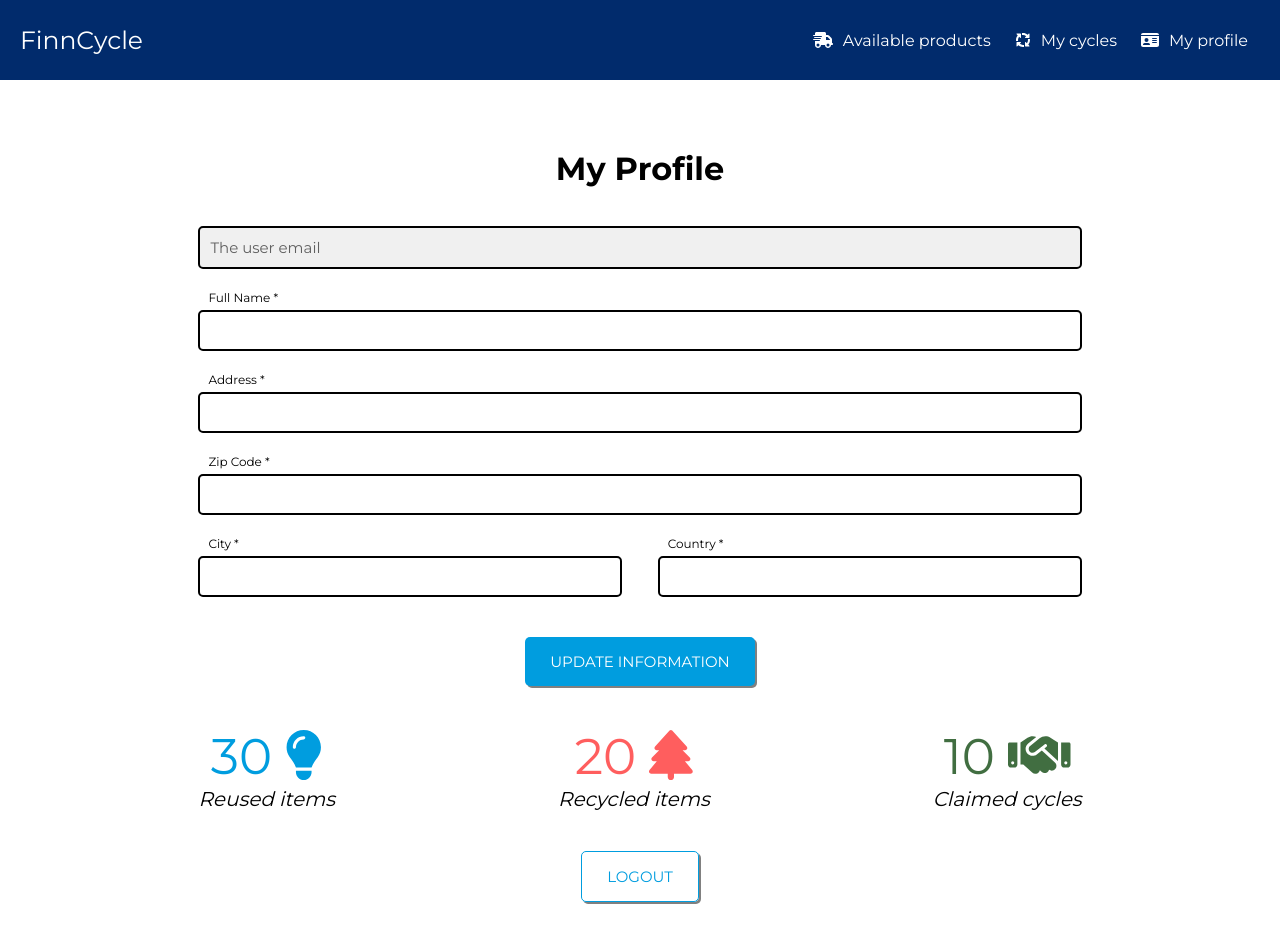
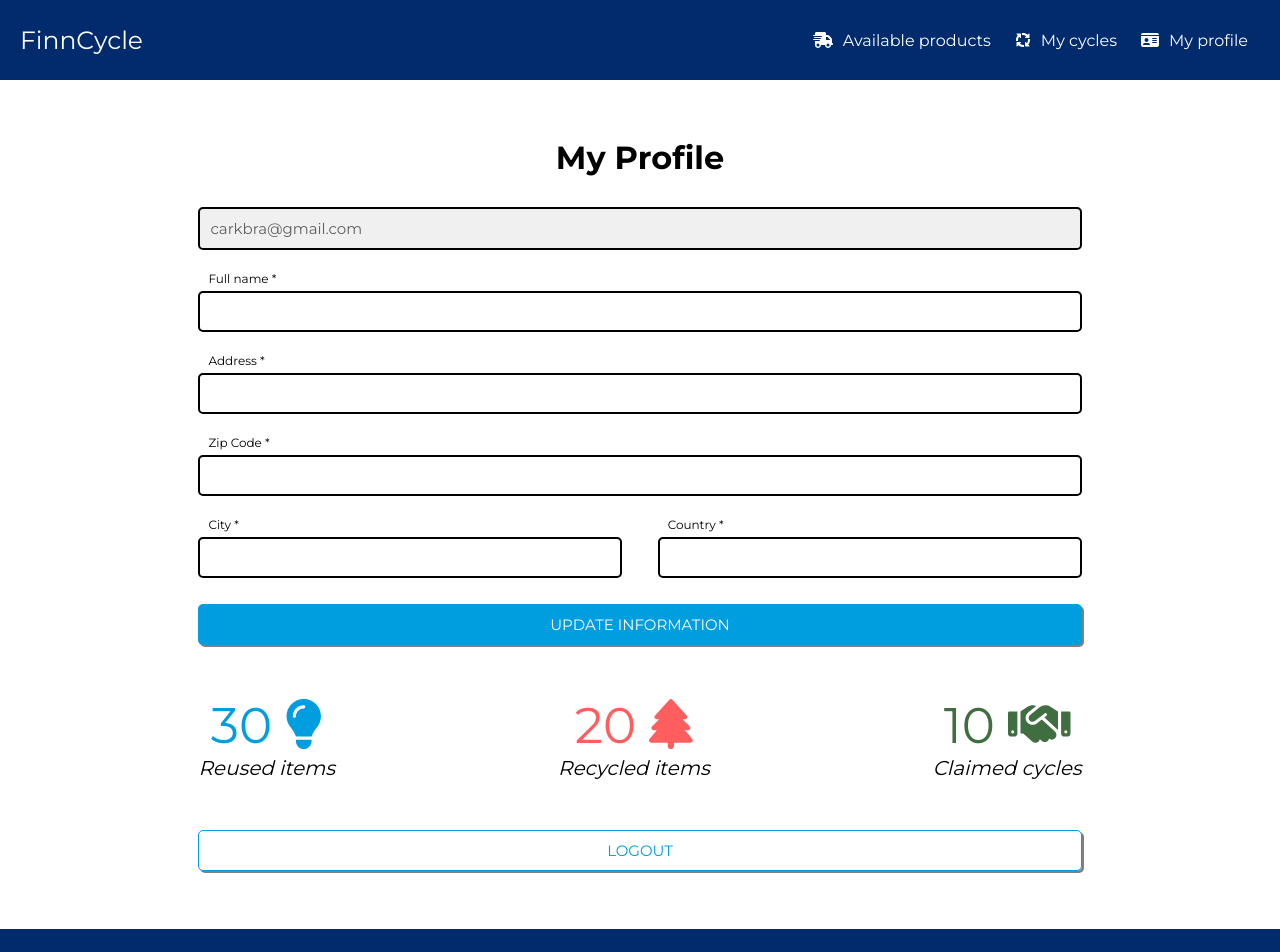
Before and after one commit to carlotacb/finncycle, a Next.js app in the folder client/finncycle/: page /my-profile in a window 1280 px wide. Shown: the top 952 px of the page. Built offline with nearby package versions, Linux system fonts and the light colour scheme.

Commit message:
refactor

```diff
--- /dev/null
+++ b/client/finncycle/src/components/generic-components/InputGroup.tsx
@@ -0,0 +1,86 @@
+import styled from "styled-components";
+import {BaseSyntheticEvent} from "react";
+
+interface InputGroupProps {
+  readonly label?: string;
+  readonly required?: boolean;
+  readonly id?: string;
+  readonly type?: string;
+  readonly value: string;
+  readonly onInputChange?: (event: BaseSyntheticEvent) => void;
+  readonly editable?: boolean;
+  readonly small?: boolean;
+}
+
+const Container = styled.div<{small?: boolean}>`
+  width: 80%;
+  display: flex;
+  flex-direction: column;
+  margin: 0 0 16px;
+
+  ${(props) => props.small && `
+    width: 48%
+  `}
+`;
+
+const Caption = styled.label`
+  padding: 5px 10px;
+  font-size: 12px;
+`;
+
+const InputField = styled.input`
+  padding: 10px;
+  font-size: 15px;
+  border: solid 2px black;
+  border-radius: 5px;
+  width: 100%;
+`;
+
+const NotEditableInputField = styled.div`
+  padding: 10px;
+  font-size: 15px;
+  border: solid 2px black;
+  border-radius: 5px;
+  background-color: rgba(217, 217, 217, 0.4);;
+  width: 100%;
+  color: #606060;
+`;
+
+export default function InputGroup(props: InputGroupProps) {
+  const {
+    label,
+    required,
+    id,
+    onInputChange,
+    type,
+    editable,
+    value,
+    small
+  } = props;
+
+  return (
+      <Container small={small}>
+      {editable ?
+        <>
+          <Caption htmlFor={id}>
+            {label}
+            {' '}
+            {required ? '*' : null}
+          </Caption>
+          <InputField
+            id={id}
+            onChange={onInputChange}
+            type={type}
+            value={value}
+            name={id}
+            required={required}
+          />
+        </>
+        :
+        <NotEditableInputField>
+          {value}
+        </NotEditableInputField>
+      }
+    </Container>
+  )
+}
--- a/client/finncycle/src/components/generic-components/ProductCard.tsx
+++ b/client/finncycle/src/components/generic-components/ProductCard.tsx
@@ -1,5 +1,4 @@
-import {StyledButton} from "../general-styled-components";
-import {IconDefinition} from "@fortawesome/free-solid-svg-icons";
+import {StyledButton} from "./general-styled-components";
 import styled from "styled-components";
 import {ReactElement} from "react";
 
--- a/client/finncycle/src/components/general-styled-components.tsx
+++ b/client/finncycle/src/components/generic-components/general-styled-components.tsx
@@ -1,5 +1,5 @@
 import styled from "styled-components";
-import {colors} from "../constants/global-styles";
+import {colors} from "../../constants/global-styles";
 
 export const StyledButton = styled.button<{solid?: boolean; outline?: boolean}>`
   padding: 10px 20px;
@@ -52,3 +52,14 @@ export const StyledButton = styled.button<{solid?: boolean; outline?: boolean}>`
   `}
   }
 `;
+
+export const H1 = styled.h1`
+  font-size: 2em;
+  margin-top: 10px;
+  margin-bottom: 30px;
+
+  @media(max-width: 768px) {
+    font-size: 1.5em;
+    margin-bottom: 20px;
+  }
+`;
--- a/client/finncycle/src/pages/available-products/index.tsx
+++ b/client/finncycle/src/pages/available-products/index.tsx
@@ -3,6 +3,7 @@ import Head from "next/head";
 import { faRecycle, faInfo } from "@fortawesome/free-solid-svg-icons";
 import ProductCard from "../../components/generic-components/ProductCard";
 import {FontAwesomeIcon} from "@fortawesome/react-fontawesome";
+import {H1} from "../../components/generic-components/general-styled-components";
 
 const Container = styled.div`
   display: flex;
@@ -19,6 +20,7 @@ export default function AvailableProducts() {
         <title>Finncycle</title>
       </Head>
       <Container>
+        <H1>Second Life Wait List</H1>
         <ProductCard
           productName="Product Name"
           solidButton
--- a/client/finncycle/src/pages/my-profile/index.tsx
+++ b/client/finncycle/src/pages/my-profile/index.tsx
@@ -4,6 +4,8 @@ import {colors} from "../../constants/global-styles";
 import { FontAwesomeIcon } from '@fortawesome/react-fontawesome'
 import { faLightbulb, faTree, faHandshake } from "@fortawesome/free-solid-svg-icons";
 import Head from "next/head";
+import {H1, StyledButton} from "../../components/generic-components/general-styled-components";
+import InputGroup from "../../components/generic-components/InputGroup";
 
 
 const Container = styled.div`
@@ -13,90 +15,27 @@ const Container = styled.div`
   padding: 4%;
 `;
 
-const NotInputField = styled.div`
-  padding: 10px;
-  font-size: 15px;
-  border: solid 2px black;
-  border-radius: 5px;
-  background-color: rgba(217, 217, 217, 0.4);;
-  width: 100%;
-  color: #606060;
-`;
-
-const InputField = styled.input`
-  padding: 10px;
-  font-size: 15px;
-  border: solid 2px black;
-  border-radius: 5px;
-  width: 100%;
-`;
-
-const InputGroup = styled.div`
-  width: 80%;
-  display: flex;
-  flex-direction: column;
-  margin: 16px 0 0;
-`;
-
-const Caption = styled.label`
-  padding: 5px 10px;
-  font-size: 12px;
-`;
-
 const DoubleInputGroup = styled.div`
   display: flex;
   justify-content: space-between;
   width: 80%;
 `;
 
-const SmallInputGroup = styled.div`
-  width: 48%;
-  display: flex;
-  flex-direction: column;
-  margin: 16px 0 0;
-`;
+const UpdateButton = styled(StyledButton)`
+  margin: 10px 10px 50px;
+  width: 80%;
 
-const SubmitButton = styled.button`
-  padding: 15px 25px;
-  margin: 40px 10px;
-  border: 0;
-  border-radius: 5px;
-  font-size: 15px;
-  box-shadow: 2px 2px grey;
-  text-transform: uppercase;
-  background-color: ${colors.primaryColor};
-  cursor: pointer;
-  color: white;
-  font-family: 'Montserrat', -apple-system, BlinkMacSystemFont, Segoe UI, Roboto, Oxygen, Ubuntu, Cantarell, Fira Sans, Droid Sans, Helvetica Neue, sans-serif;
-
-  &:hover {
-    font-weight: bold;
-  }
-
-  &:active {
-    box-shadow: 0 0;
+  @media(max-width: 768px) {
+    margin: 10px 10px 30px;
   }
 `;
 
-const LogoutButton = styled.button`
-  padding: 15px 25px;
-  margin: 40px 10px 10px;
-  border: 1px solid ${colors.primaryColor};
-  border-radius: 5px;
-  font-size: 15px;
-  box-shadow: 2px 2px grey;
-  text-transform: uppercase;
-  background-color: transparent;
-  cursor: pointer;
-  color: ${colors.primaryColor};
-  font-family: 'Montserrat', -apple-system, BlinkMacSystemFont, Segoe UI, Roboto, Oxygen, Ubuntu, Cantarell, Fira Sans, Droid Sans, Helvetica Neue, sans-serif;
+const LogoutButton = styled(StyledButton)`
+  margin: 50px 10px 10px;
+  width: 80%;
 
-  &:hover {
-    font-weight: bold;
-  }
-
-  &:active {
-    box-shadow: 0 0;
+  @media(max-width: 768px) {
+    margin: 30px 10px 10px;
   }
 `;
 
@@ -156,66 +95,61 @@ export default function MyProfile() {
         <title>Finncycle - My profile</title>
       </Head>
       <Container>
-        <h1>My Profile</h1>
-        <InputGroup>
-          <NotInputField>
-            The user email
-          </NotInputField>
-        </InputGroup>
-        <InputGroup>
-          <Caption htmlFor="name">Full Name *</Caption>
-          <InputField
-            id="name"
-            onChange={(e) => onInputValueChange(e)}
+        <H1>My Profile</H1>
+        <InputGroup
+          value="carkbra@gmail.com"
+        />
+        <InputGroup
+          editable
+          label="Full name"
+          required
+          id="name"
+          type="text"
+          onInputChange={onInputValueChange}
+          value=""
+        />
+        <InputGroup
+          editable
+          label="Address"
+          required
+          id="address"
+          type="text"
+          onInputChange={onInputValueChange}
+          value=""
+        />
+        <InputGroup
+          editable
+          label="Zip Code"
+          required
+          id="zip-code"
+          type="number"
+          onInputChange={onInputValueChange}
+          value=""
+        />
+        <DoubleInputGroup>
+          <InputGroup
+            editable
+            label="City"
+            required
+            id="city"
             type="text"
-            name="name"
+            onInputChange={onInputValueChange}
+            value=""
+            small
+          />
+          <InputGroup
+            editable
+            label="Country"
             required
+            id="country"
+            type="text"
+            onInputChange={onInputValueChange}
+            value=""
+            small
           />
-        </InputGroup>
-        <InputGroup>
-          <Caption htmlFor="address">Address *</Caption>
-          <InputField
-            id="address"
-            onChange={(e) => onInputValueChange(e)}
-            type="text"
-            name="address"
-            required
-          />
-        </InputGroup>
-        <InputGroup>
-          <Caption htmlFor="zip-code">Zip Code *</Caption>
-          <InputField
-            id="zip-code"
-            onChange={(e) => onInputValueChange(e)}
-            type="number"
-            min="0"
-            name="zip-code"
-            required
-          />
-        </InputGroup>
-        <DoubleInputGroup>
-          <SmallInputGroup>
-            <Caption htmlFor="city">City *</Caption>
-            <InputField
-              id="city"
-              onChange={(e) => onInputValueChange(e)}
-              type="text"
-              name="city"
-              required
-            />
-          </SmallInputGroup>
-          <SmallInputGroup>
-            <Caption htmlFor="country">Country *</Caption>
-            <InputField
-              id="country"
-              onChange={(e) => onInputValueChange(e)}
-              type="text"
-              name="country"
-              required
-            />
-          </SmallInputGroup>
         </DoubleInputGroup>
-        <SubmitButton type="submit" onClick={() => null}>Update information</SubmitButton>
+
+        <UpdateButton type="submit" onClick={() => null} solid>Update information</UpdateButton>
 
         <StatsCyclesContainer>
           <GroupStat>
@@ -232,7 +166,7 @@ export default function MyProfile() {
           </GroupStat>
         </StatsCyclesContainer>
 
-        <LogoutButton type="button" onClick={() => null}>Logout</LogoutButton>
+        <LogoutButton type="button" onClick={() => null} outline>Logout</LogoutButton>
       </Container>
     </>
   )
```
